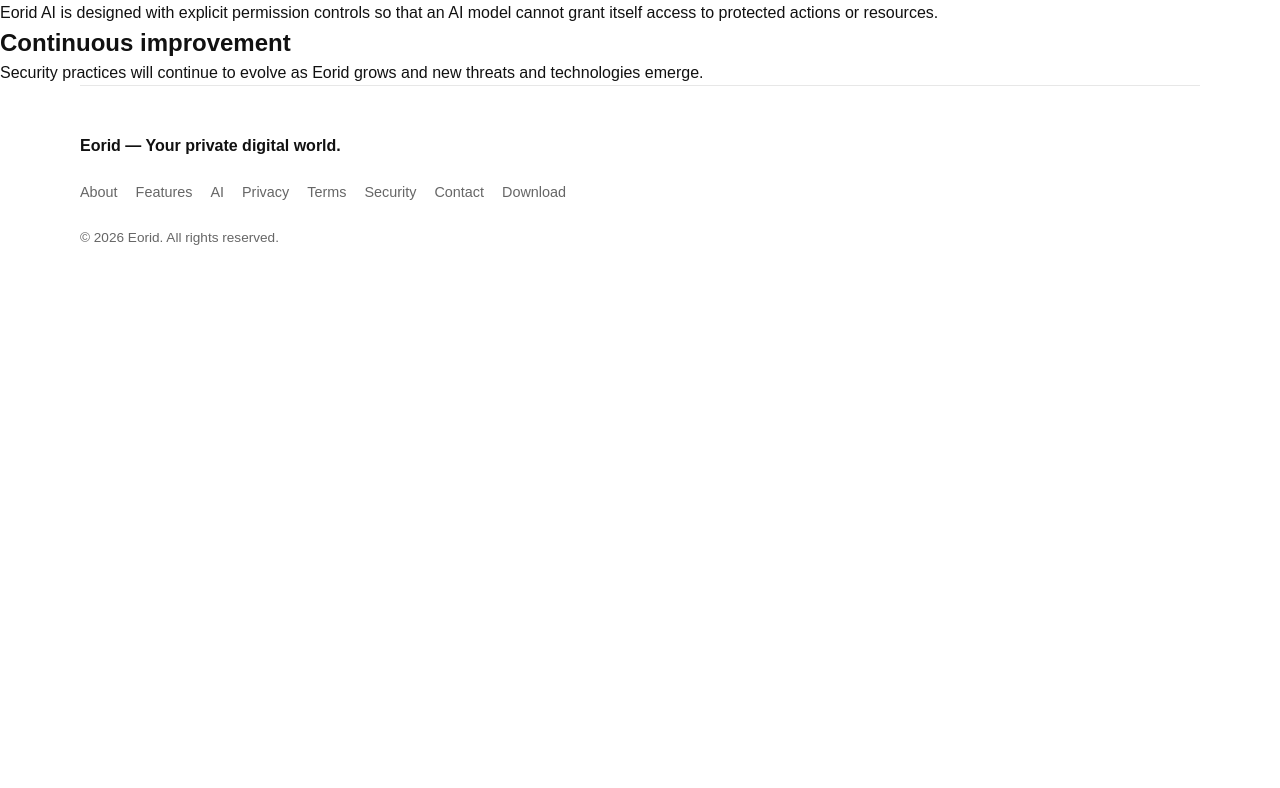
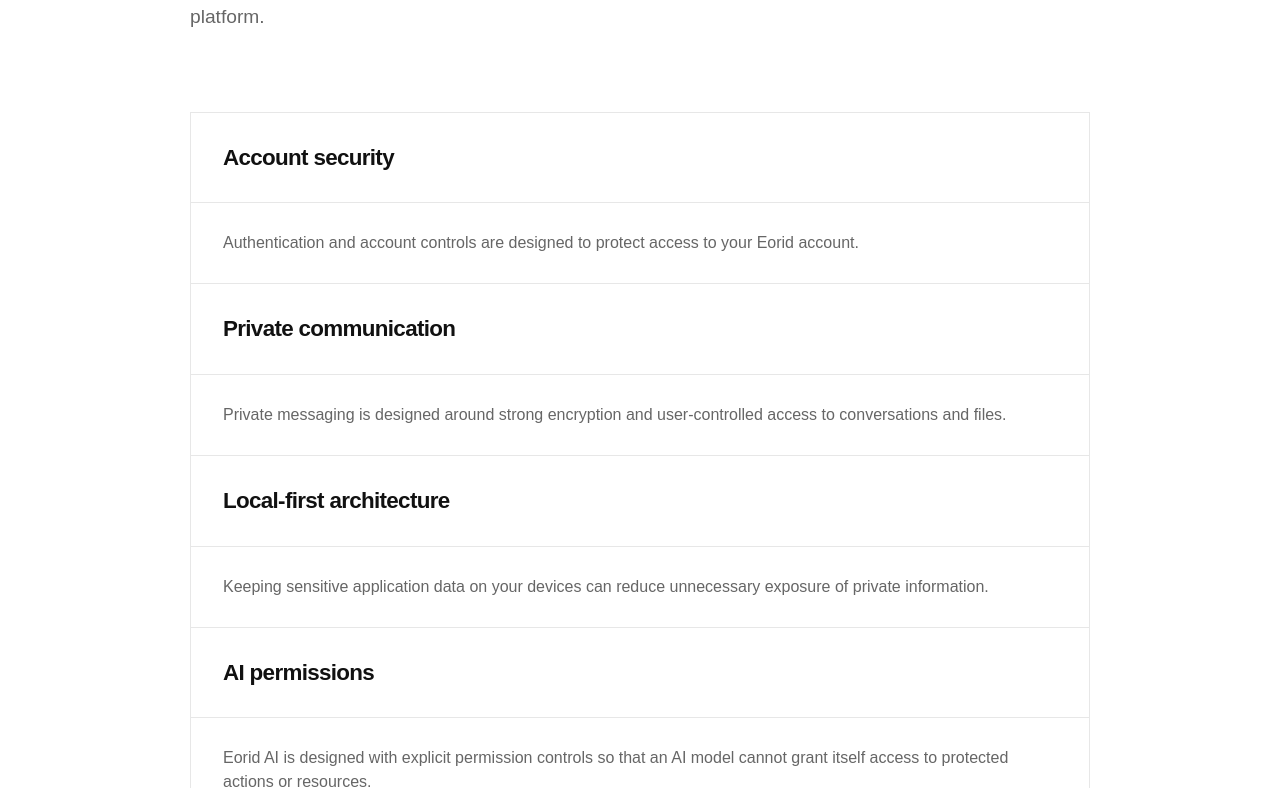
Before and after one commit to emptylessmind/Eorid-website, a Next.js app: page /security in a window 1280 px wide. Shown: the part 372-1160 px from the top of the page. Before the commit the page ends 800 px from the top, so only its background shows below. Built offline with nearby package versions, Linux system fonts and the light colour scheme.

Commit message:
Refactor SecurityPage layout for better structure

```diff
--- a/src/app/security/page.tsx
+++ b/src/app/security/page.tsx
@@ -9,7 +9,7 @@
 export default function SecurityPage() {
   return (
     <main>
-      <section>
+      <section className="page-section">
         <p>Eorid Security</p>
 
         <h1>Security by design.</h1>
@@ -19,6 +19,7 @@
           every layer of the platform.
         </p>
 
+        <div>
           <h2>Account security</h2>
           <p>
             Authentication and account controls are designed to protect
@@ -33,22 +34,23 @@
 
           <h2>Local-first architecture</h2>
           <p>
-          Keeping sensitive application data on your devices can reduce
-          unnecessary exposure of private information.
+            Keeping sensitive application data on your devices can
+            reduce unnecessary exposure of private information.
           </p>
 
           <h2>AI permissions</h2>
           <p>
-          Eorid AI is designed with explicit permission controls so that
-          an AI model cannot grant itself access to protected actions or
-          resources.
+            Eorid AI is designed with explicit permission controls so
+            that an AI model cannot grant itself access to protected
+            actions or resources.
           </p>
 
           <h2>Continuous improvement</h2>
           <p>
-          Security practices will continue to evolve as Eorid grows and
-          new threats and technologies emerge.
+            Security practices will continue to evolve as Eorid grows
+            and new threats and technologies emerge.
           </p>
+        </div>
       </section>
     </main>
   );
```
Lines whose indentation alone changed are shown as unchanged.
